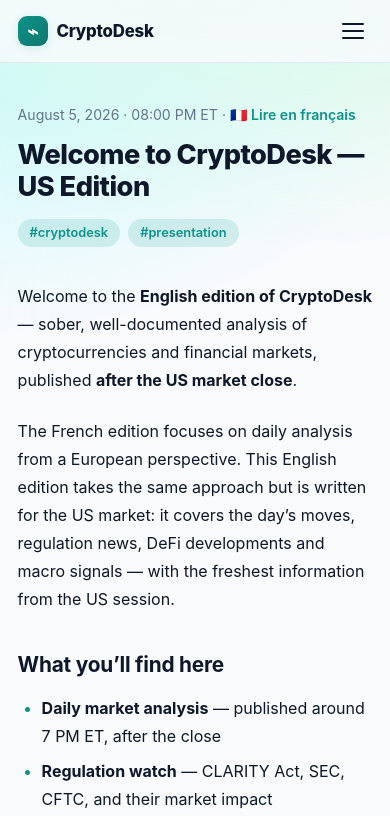
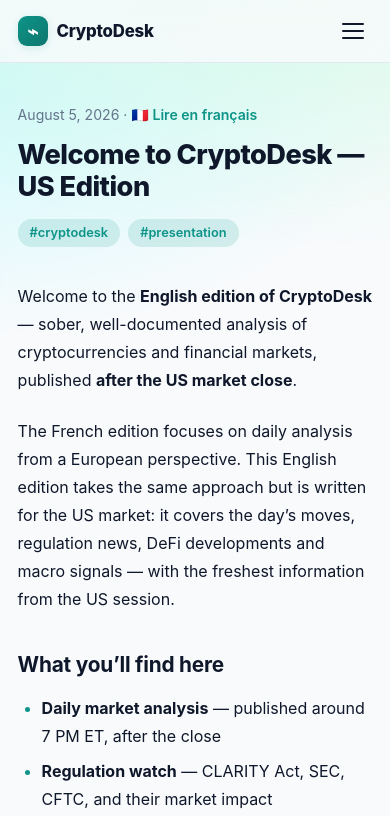
Before and after one commit to OrizonLab/cryptodesk, an Astro site: page /en/posts/welcome-cryptodesk/ in a window 390 px wide. Shown: the top 816 px of the page. Built offline with nearby package versions, Linux system fonts and the light colour scheme; Astro itself is replaced by a stand-in of ours.

Commit message:
fix(mobile): menu burger cassé par backdrop-filter (position:fixed→absolute, bug Safari) + fix heures articles (timeZone Paris/ET + heures réelles dans les articles du cron)

```diff
--- a/src/content/posts/clarity-act-compte-a-rebours-avant-pause-aout.md
+++ b/src/content/posts/clarity-act-compte-a-rebours-avant-pause-aout.md
@@ -1,7 +1,7 @@
 ---
 title: "CLARITY Act : le compte à rebours de 72 heures est lancé, les chances de vote fondent"
 description: "Le CLARITY Act a disparu du calendrier du Sénat lundi, à quelques jours de la pause d'août. Warren saisit la SEC sur le memecoin $TRUMP, les probabilités de passage chutent à 27-31 % et Bernstein redoute une nouvelle vague de ventes. Suivi complet, signaux des marchés de prédiction et niveaux sur Ethereum."
-pubDate: 2026-08-04
+pubDate: 2026-08-04T18:00:00Z
 tags: ["reglementation", "etats-unis", "clarity-act", "senat", "marches"]
 draft: false
 ---
--- a/src/content/posts/clarity-act-deadline-manquee-senat-polymarket.md
+++ b/src/content/posts/clarity-act-deadline-manquee-senat-polymarket.md
@@ -1,7 +1,7 @@
 ---
 title: "CLARITY Act : la deadline du 5 août est passée, les chances s'effondrent à 14 % sur Polymarket"
 description: "Le CLARITY Act manque la fenêtre du Sénat : absent de l'agenda du 5 août, le texte voit ses chances de promulguation tomber à 14,5 % sur Polymarket. Thune promet un vote avant la pause, Warren saisit la SEC. Analyse Solana et signaux des marchés de prédiction."
-pubDate: 2026-08-05
+pubDate: 2026-08-05T18:14:00Z
 tags: ["reglementation", "etats-unis", "clarity-act", "senat", "polymarket", "solana"]
 draft: false
 ---
--- a/src/layouts/PostLayoutEn.astro
+++ b/src/layouts/PostLayoutEn.astro
@@ -19,7 +19,8 @@
   minute: '2-digit',
   timeZone: 'America/New_York',
 });
-const pubTime = timeFmt.format(pubDate);
+const hasTime = pubDate.getUTCHours() !== 0 || pubDate.getUTCMinutes() !== 0;
+const pubTime = hasTime ? timeFmt.format(pubDate) : null;
 const frHref = frSlug ? `https://cryptodesk.fr/posts/${frSlug}/` : undefined;
 
 // JSON-LD Article
@@ -63,7 +64,7 @@
   <article class="container post">
     <header class="post-header">
       <div class="post-meta">
-        <time datetime={pubDate.toISOString()}>{dateFmt.format(pubDate)} · {pubTime} ET</time>
+        <time datetime={pubDate.toISOString()}>{dateFmt.format(pubDate)}{pubTime ? ` · ${pubTime} ET` : ''}</time>
         {updatedDate && <span class="updated">· updated {dateFmt.format(updatedDate)}</span>}
         {frHref && (
           <span class="lang-switch">
--- a/src/styles/global.css
+++ b/src/styles/global.css
@@ -129,7 +129,9 @@
 @media (max-width: 768px) {
   .nav-toggle { display: flex; }
   .nav-links {
-    position: fixed; top: var(--header-h); left: 0; right: 0;
+    /* absolute (pas fixed) : backdrop-filter du header crée un containing block
+       qui casse position:fixed sur Safari — absolute + top:100% reste collé au header */
+    position: absolute; top: 100%; left: 0; right: 0;
     flex-direction: column; align-items: stretch; gap: 0;
     background: var(--bg); border-bottom: 1px solid var(--border);
     padding: 0.5rem 1.25rem 1rem;
```
Also changed, not shown: src/layouts/PostLayout.astro (+6 -4 lines).
